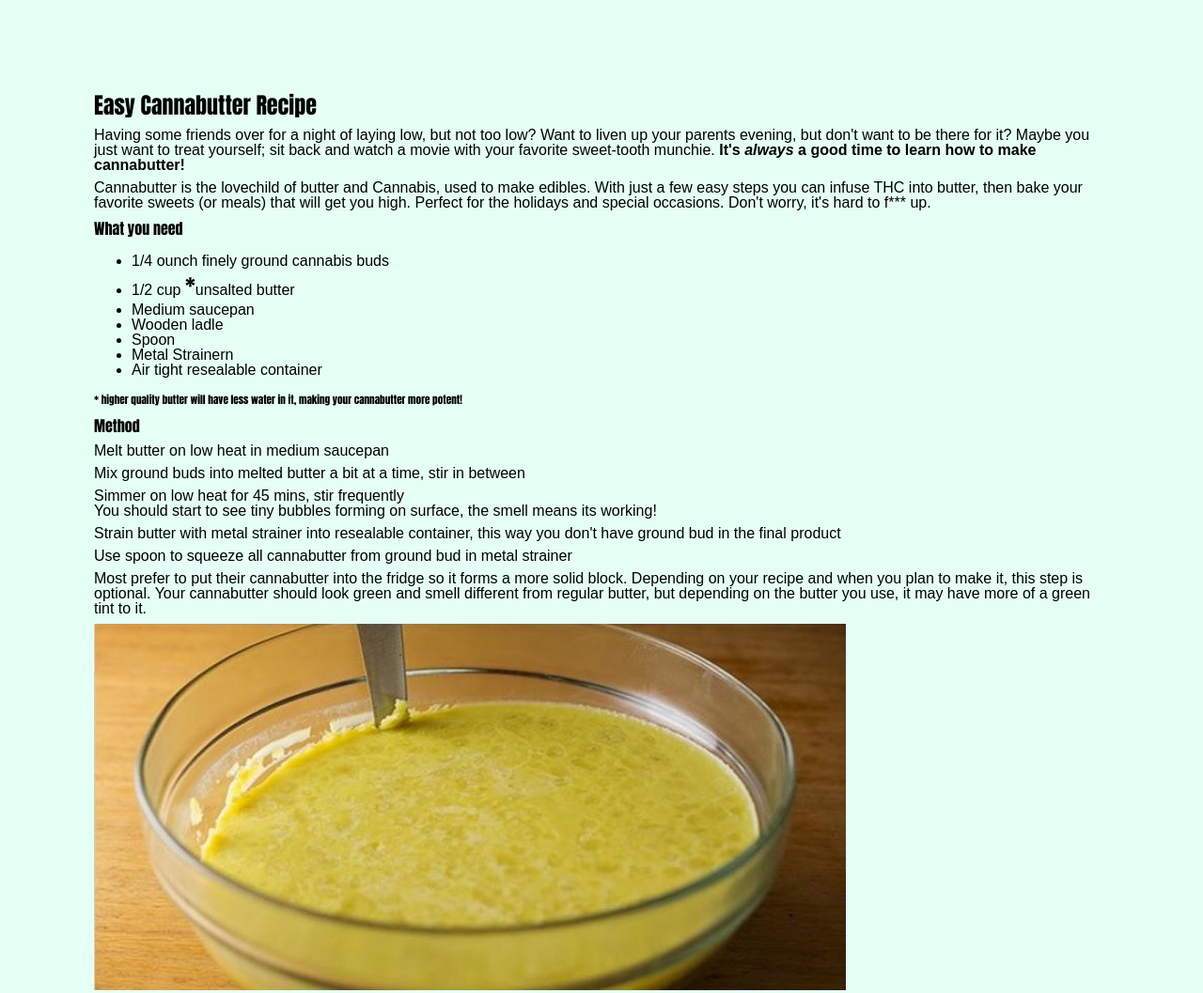
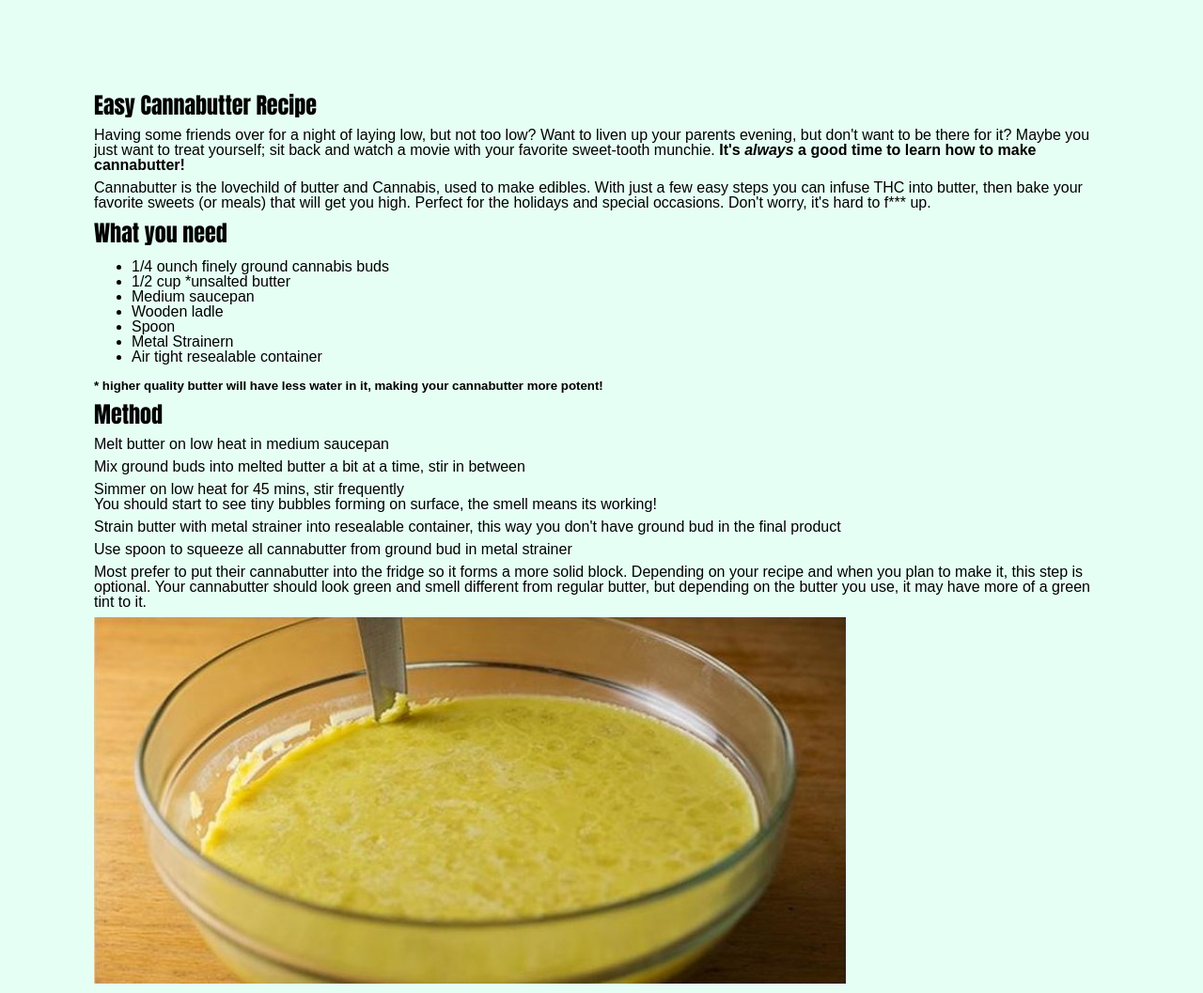
Before and after one commit to bambsy/thatmotherfucker.github.io, a plain HTML site: page recipe.html in a window 1280 px wide. Shown: the whole page at 94% size. Drawn offline with Linux system fonts and the light colour scheme.

Commit message:
Update recipe.html

```diff
--- a/recipe.html
+++ b/recipe.html
@@ -16,9 +16,6 @@ body {
     margin-right: 100px;
     margin-left: 100px;
   }
-
-/* Break point (for line length) 1 / small */
-@media (min-width: 50em) {
 
 body {
   font-size: 100%;
@@ -54,28 +51,19 @@ ul {
   text-align:left;
 }
 
-}
-
 /* headings / foundation */
 
-.star {
-font: 1.5em "Impact", sans-serif;
-}
-
-}
-
 h1 {
-  font: 2em/1.4 "Impact", serif;
+  font: "Impact", serif;
 }
 /* 1.68em + .28 = 1.96 / 1.68 = 1.16666667 */
 h2 {
-  font: 1em/1.4 "Impact", serif;
+  font: "Impact", serif;
 
 }
 
 h5 {
-  font: 1em/1.4 "Impact", serif;
-  font-size: .7em;
+  font: "Impact", serif;
 text-align:left;
 }
 
```
